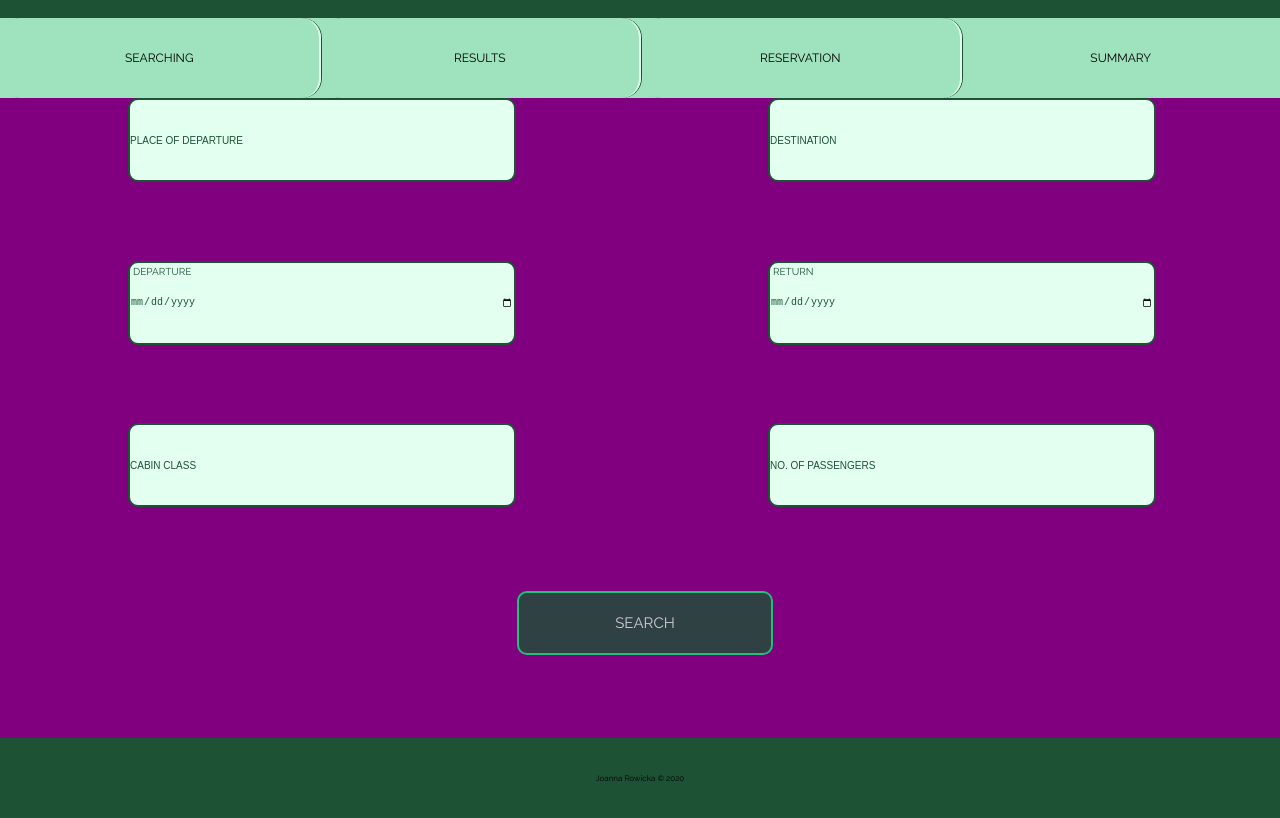
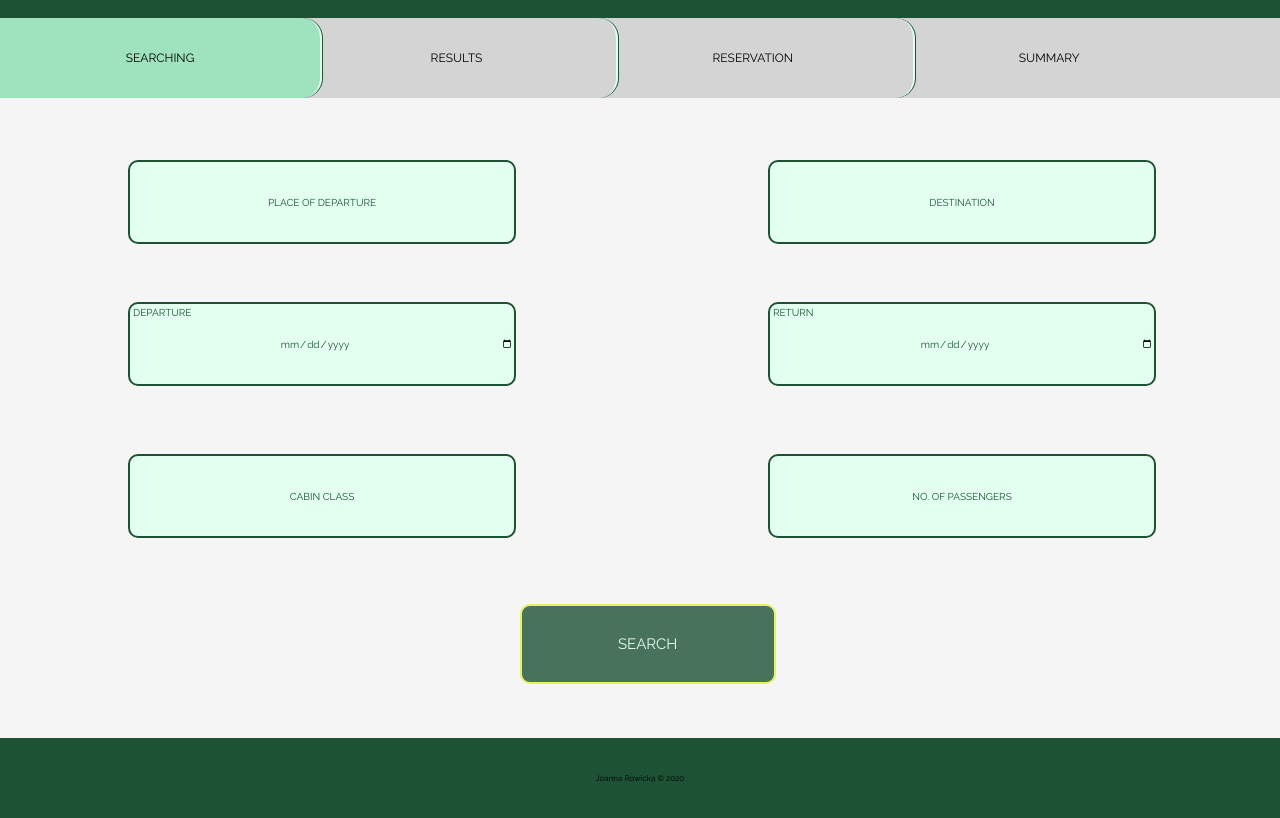
Before and after one commit to JoannaRo/Project-SPA, a website built with webpack: page src/index.html in a window 1280 px wide. Both pictures are taken after a click on the button "Find your flight!". Shown: the part 62-880 px from the top of the page. Built offline with nearby package versions, Linux system fonts and the light colour scheme; files whose address does not match are found by name.

Commit message:
strona 0 i 1

```diff
--- a/src/css/index.scss
+++ b/src/css/index.scss
@@ -1,11 +1,14 @@
 $standardColorDark: #1d5235;
 $standardColorLight: #e3fff0;
-$standardColorMedium: #07f274;
-$standardColorNavButtonHover: #9fe3be;
+$standardColorMedium: #e0f336;
+$standardColorNavButtonHover: rgba(159,227,190,1);
+$standardColorBackground: #f5f5f5;
+$standardColorNavInactive: #d4d4d4;
+
 
 @import url('https://fonts.googleapis.com/css2?family=Raleway&display=swap');
 $font-family: 'Raleway', sans-serif;
-$fontSizeOptimal: 10px;
+$fontSizeOptimal: 62.5%;
 
 
 @mixin standardFontDarkColor {
@@ -34,16 +37,19 @@ margin: 0;
     height: 10vh;
 }
 .nav {
-    background-color: $standardColorNavButtonHover;
+
     height: 10vh;
     text-align: center;
+    background-color: $standardColorNavInactive;
     ul {
         display: flex;
         li {
+            margin-right: -2%;
+            background-color: $standardColorNavButtonHover;
             width: 25vw;
             border-right: 2px solid $standardColorLight;
             box-shadow: 1px 0 $standardColorDark;
-            border-radius: 20px 20px;
+            border-radius: 0 20px 20px 0;
             height: 10vh;
             display: flex;
             align-items: center;
@@ -56,9 +62,29 @@ margin: 0;
         }
     }
 }
+
+nav ul li {
+    &#searchFlightBar {
+        z-index: 4;
+    }
+    &#searchingResultsBar {
+        z-index: 3;
+    }
+    &#seatReservationBar {
+        z-index: 2;
+    }
+    &#summaryBar {
+        z-index: 1;
+    }
+}
+
+.inactiveNav {
+    background-color: $standardColorNavInactive !important;
+}
+
 .mainContent {
     height: 80vh;
-    background-color: purple;
+    background-color: $standardColorBackground;
     grid-template-columns: 10% 30% 20% 30% 10%;
     display: grid;
 }
@@ -77,16 +103,14 @@ margin: 0;
 }
 
 
-button {
+@mixin mainButton {
     background-color: $standardColorDark;
     font-family: $font-family;
     font-size: 1.5*$fontSizeOptimal;
     color: $standardColorLight;
     border: 2px solid $standardColorMedium;
     border-radius: 10px;
-    width: 20vw;
-    height: 8vh;
-    margin: 5px;
+    margin: 3%;
     opacity: 0.8;
     transition: opacity 1s;
     &:hover {
@@ -96,6 +120,13 @@ button {
         color: $standardColorDark;
         transition: opacity 1s, background-color 1s, color 0.5s;
     }
+
+}
+
+button {
+    @include mainButton;
+    width: 20vw;
+    height: 8vh;
 }
 
 .centeredButton {
@@ -103,6 +134,15 @@ button {
     align-items: flex-end;
     justify-content: center;
 }
+
+
+.smallButton {
+    @include mainButton;
+    width: 3vw;
+    height: 5vh;
+}
+
+
 
 .page00 {
     background-image: url("/dest/assets/img/background.jpg");
@@ -120,36 +160,53 @@ button {
 
 
 .departurePlace {
-    grid-column: 2; grid-row: 1;
+    grid-column: 2; grid-row: 2;
+    position: relative;
+    height: 10vh;
 }
 .destinationPlace {
-    grid-column: 4; grid-row: 1;
+    grid-column: 4; grid-row: 2;
+    position: relative;
+    height: 10vh;
 }
 .departureDate {
-    grid-column: 2; grid-row: 2;
+    grid-column: 2; grid-row: 3;
 }
 .returnDate {
-    grid-column: 4; grid-row: 2;
+    grid-column: 4; grid-row: 3;
 }
 .classSelect {
-    grid-column: 2; grid-row: 3;
+    grid-column: 2; grid-row: 4;
+    position: relative;
+    height: 10vh;
 }
-.totalNumOfPassengers {
-    grid-column: 4; grid-row: 3;
+.totalNumOfPass {
+    grid-column: 4; grid-row: 4;
+    position: relative;
+    height: 10vh;
 }
 .searchButton {
-    grid-column: 3; grid-row: 4;
+    grid-column: 3; grid-row: 5;
+    position: relative;
+    height: 10vh;
 }
 
 
-input {
+
+@mixin input {
     padding: 0;
-    width: 30vw;
-    height: 10vh;
     @include standardFontDarkColor;
+    font-family: $font-family;
     background-color: $standardColorLight;
     border: 2px solid $standardColorDark;
     border-radius: 10px;
+    text-align: center;
+}
+
+.mainInput {
+    @include input;
+    width: 30vw;
+    height: 10vh;
     cursor: pointer;
     &:hover {
         border: 2px solid $standardColorMedium;
@@ -157,8 +214,17 @@ input {
 }
 
 
+.smallInput {
+    @include input;
+    width: 3vw;
+    height: 5vh;
+    cursor: none;
+}
+
+
 
 span {
+    height: 10vh;
     &.departureDate {
         @include standardFontDarkColor;
         margin: 5px;
@@ -171,9 +237,11 @@ span {
     }
 }
 
-ul {
-    position: relative;
 
+
+ul.positionAbsolute {
+    position: absolute;
+    z-index: 1;
 }
 
 
@@ -181,13 +249,18 @@ ul {
     display: none;
 }
 .visible li:nth-child(n + 2) {
-    background-color: cornsilk;
+    background-color: $standardColorBackground;
+    color: $standardColorDark;
     @include standardFontDarkColor;
-    z-index: 1;
-
-    position: absolute;
+    font-size: 1.2*$fontSizeOptimal;
+    padding: 1vh 0;
+    border-bottom: 1px solid $standardColorDark;
+    text-align: center;
+    &:hover {
+        background-color: rgba(159,227,190,0.9);
+        cursor: pointer;
+    }
 }
-
 
 
 
--- a/src/index.html
+++ b/src/index.html
@@ -25,10 +25,10 @@
 
         <nav class="nav invisibleNavBar" id="nav">
             <ul id="navBar">
-                <li id="searchFlightBar">SEARCHING</li>
-                <li id="searchingResultsBar">RESULTS</li>
-                <li id="seatReservationBar">RESERVATION</li>
-                <li id="summaryBar">SUMMARY</li>
+                <li id="searchFlightBar" class="searchFlightBar inactiveNav">SEARCHING</li>
+                <li id="searchingResultsBar" class="searchingResultsBar inactiveNav">RESULTS</li>
+                <li id="seatReservationBar" class="inactiveNav">RESERVATION</li>
+                <li id="summaryBar" class="inactiveNav">SUMMARY</li>
             </ul>
         </nav>
 
@@ -39,50 +39,58 @@
             </div>
 
             <div class="page01 invisible01" id="page01">
-                <ul class="invisible departurePlace">
-                    <li><input type="text" class="placeOfDeparture page01input" value="PLACE OF DEPARTURE" readonly="readonly"></li>
+                <div class="departurePlace">
+                    <ul class="invisible positionAbsolute">
+                        <li><input type="text" class="placeOfDeparture page01input mainInput" value="PLACE OF DEPARTURE" readonly="readonly"></li>
                         <li>Wroclaw (WRO)</li>
                     </ul>
-
-                <ul class="invisible destinationPlace">
-                    <li><input type="text" id="destination" class="destination page01input" value="DESTINATION" readonly="readonly"></li>
+                </div>
+                <div class="destinationPlace">
+                    <ul class="invisible positionAbsolute">
+                        <li><input type="text" id="destination" class="destination page01input mainInput" value="DESTINATION" readonly="readonly"></li>
                         <li>Gdansk (GDN)</li>
                         <li>Paris (CDG)</li>
                         <li>Wellington (WLG)</li>
                     </ul>
+                </div>
 
-
-                <input type="date" name="departureDate" id="departureDate" class="date page01input departureDate" min="" max="">
+                <input type="date" name="departureDate" id="departureDate" class="date page01input departureDate mainInput" min="" max="">
                 <span class="departureDate">DEPARTURE</span>
 
-                <input type="date" name="returnDate" id="returnDate" class="date page01input returnDate" min="" max="">
+                <input type="date" name="returnDate" id="returnDate" class="date page01input returnDate mainInput" min="" max="">
                 <span class="returnDate">RETURN</span>
 
-                <ul class="invisible classSelect">
-                    <li><input type="text" class="cabinClass page01input" id="cabinClass" value="CABIN CLASS" readonly="readonly"></li>
+                <div class="classSelect">
+                    <ul class="invisible positionAbsolute">
+                        <li><input type="text" class="cabinClass page01input mainInput" id="cabinClass" value="CABIN CLASS" readonly="readonly"></li>
                         <li>Economy Class</li>
                         <li>Premium Economy</li>
                         <li>Business Class</li>
                     </ul>
+                </div>
 
-                <ul class="invisible totalNumOfPassengers">
-                    <li><input type="text" class="totalNumber page01input" value="NO. OF PASSENGERS" readonly="readonly"></li>
+                <div class="totalNumOfPass">
+                    <ul class="invisible totalNumOfPassengers positionAbsolute">
+                        <li><input type="text" class="totalNumber page01input mainInput" value="NO. OF PASSENGERS" readonly="readonly"></li>
                         <li class="passengers">Adults
                             <span class="numberOfPassangers">
-                            <button class="minus"><i class="fas fa-minus"></i></button>
-                            <input type="number" id="adultsNumber" class="passengersNumber page01input" min="1" max="9" value="1" readonly="readonly">
-                            <button class="plus"><i class="fas fa-plus"></i></button>
+                                <button class="minus smallButton"><i class="fas fa-minus"></i></button>
+                                <input type="number" id="adultsNumber" class="passengersNumber page01input smallInput" min="1" max="9" value="1" readonly="readonly">
+                                <button class="plus smallButton"><i class="fas fa-plus"></i></button>
                             </span>
                         </li>
                         <li class="passengers">Children
                             <span class="numberOfPassangers">
-                            <button class="minus"><i class="fas fa-minus"></i></button>
-                            <input type="number" id="childrensNumber" class="passengersNumber page01input" min="0" max="9" value="0" readonly="readonly">
-                            <button class="plus"><i class="fas fa-plus"></i></button>
+                                <button class="minus smallButton"><i class="fas fa-minus"></i></button>
+                                <input type="number" id="childrensNumber" class="passengersNumber page01input smallInput" min="0" max="9" value="0" readonly="readonly">
+                                <button class="plus smallButton"><i class="fas fa-plus"></i></button>
                             </span>
                         </li>
                     </ul>
+                </div>
+                <div class="searchButton positionAbsolute">
                     <button id="searchButton" class="searchButton">SEARCH</button>
+                </div>
             </div>
 
 
--- a/src/index.js
+++ b/src/index.js
@@ -9,6 +9,7 @@ document.getElementById("startSearching").addEventListener("click", function() {
     document.getElementById("page00").classList.add("invisible00");
     document.getElementById("page01").classList.remove("invisible01");
     document.getElementById("nav").classList.remove("invisibleNavBar");
+    document.getElementById("searchFlightBar").classList.remove("inactiveNav");
 })
 
 
@@ -142,7 +143,9 @@ searchBtn.addEventListener("click", function() {
         alert("Fill out the fields correctly");
     } else {
     document.getElementById("page01").classList.add("invisible01");
+    document.getElementById("searchFlightBar").classList.add("inactiveNav");
     document.getElementById("page02").classList.remove("invisible02");
+    document.getElementById("searchingResultsBar").classList.remove("inactiveNav");
     searchingResult();
     }
 });
```
Lines whose indentation alone changed are shown as unchanged.
